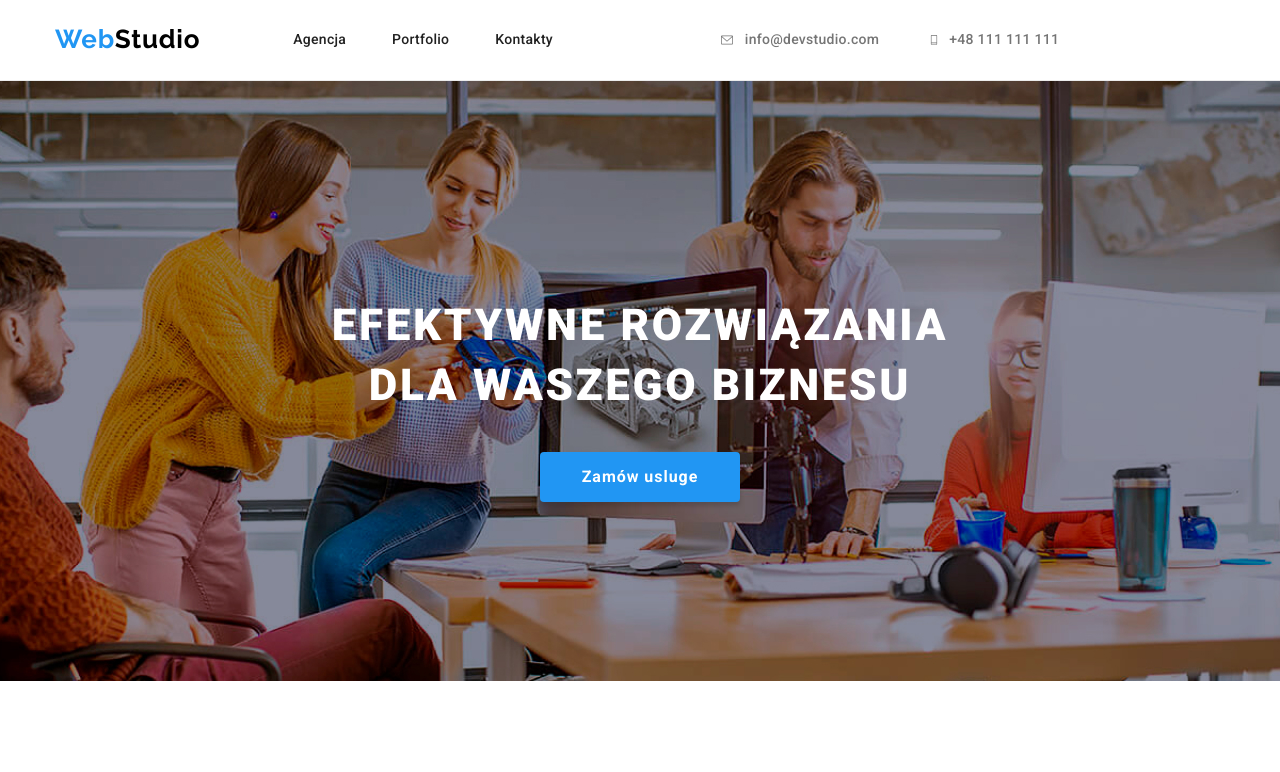
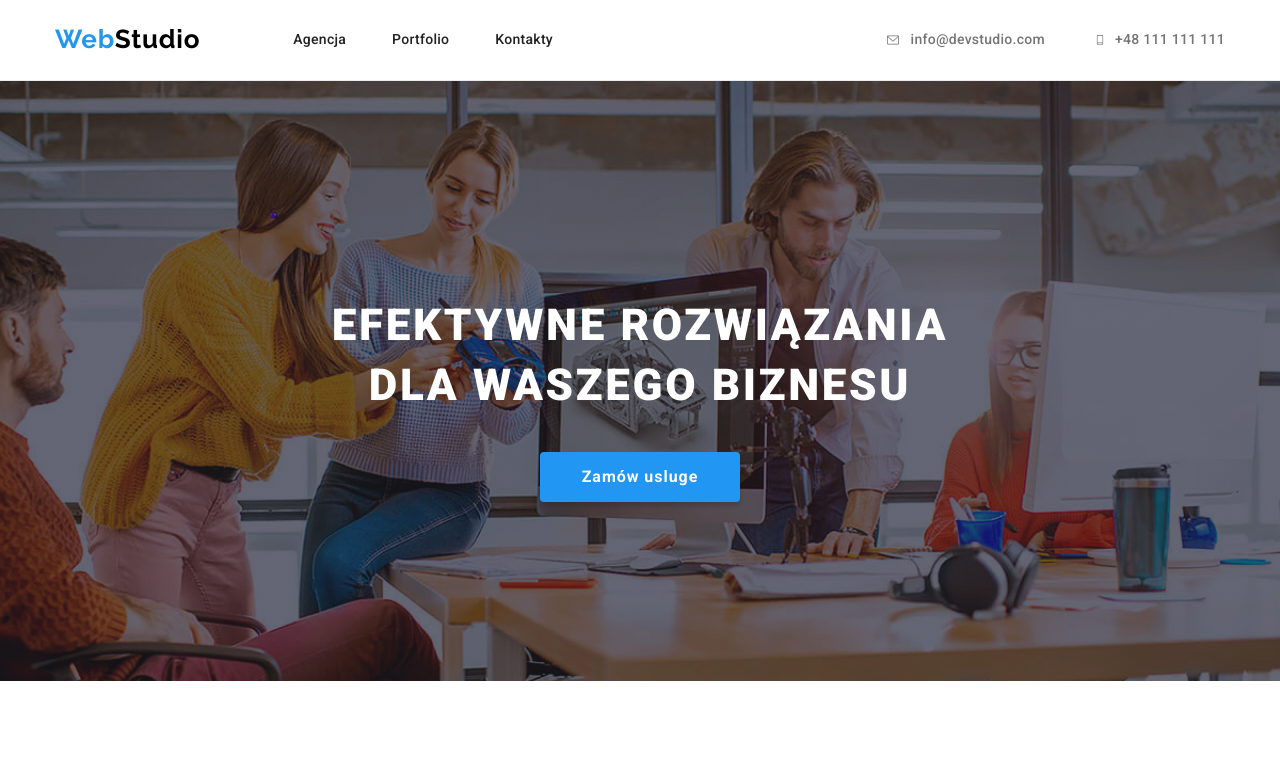
Before and after one commit to ZurabSvanidze/goit-markup-hw-04, a plain HTML site: page index.html in a window 1280 px wide. Shown: the top 772 px of the page. Drawn offline with Linux system fonts and the light colour scheme.

Commit message:
Update style.css

```diff
--- a/css/style.css
+++ b/css/style.css
@@ -94,6 +94,7 @@ figure {
   display: flex;
   list-style: none;
   margin-left: auto;
+  margin-right: 0;
   padding: 32px 0 32px 0;
 }
 
@@ -239,8 +240,8 @@ figure {
 
 /* ================= Main========================== */
 .main-section {
-  background: linear-gradient(#2f303a);
-  background-image: url(../images/background-image.jpg);
+  background-image: linear-gradient(rgba(47, 48, 58, 0.4) 0%, rgba(47, 48, 58, 0.4) 100%),
+    url(../images/background-image.jpg);
   background-repeat: no-repeat;
   background-size: 1600px;
   background-position: center;
@@ -465,7 +466,9 @@ footer {
   text-transform: uppercase;
   color: #ffffff;
   margin-left: 70px;
+  margin-top: 10px;
 }
+
 .bottom-icons {
   display: flex;
   gap: 10px;
```
